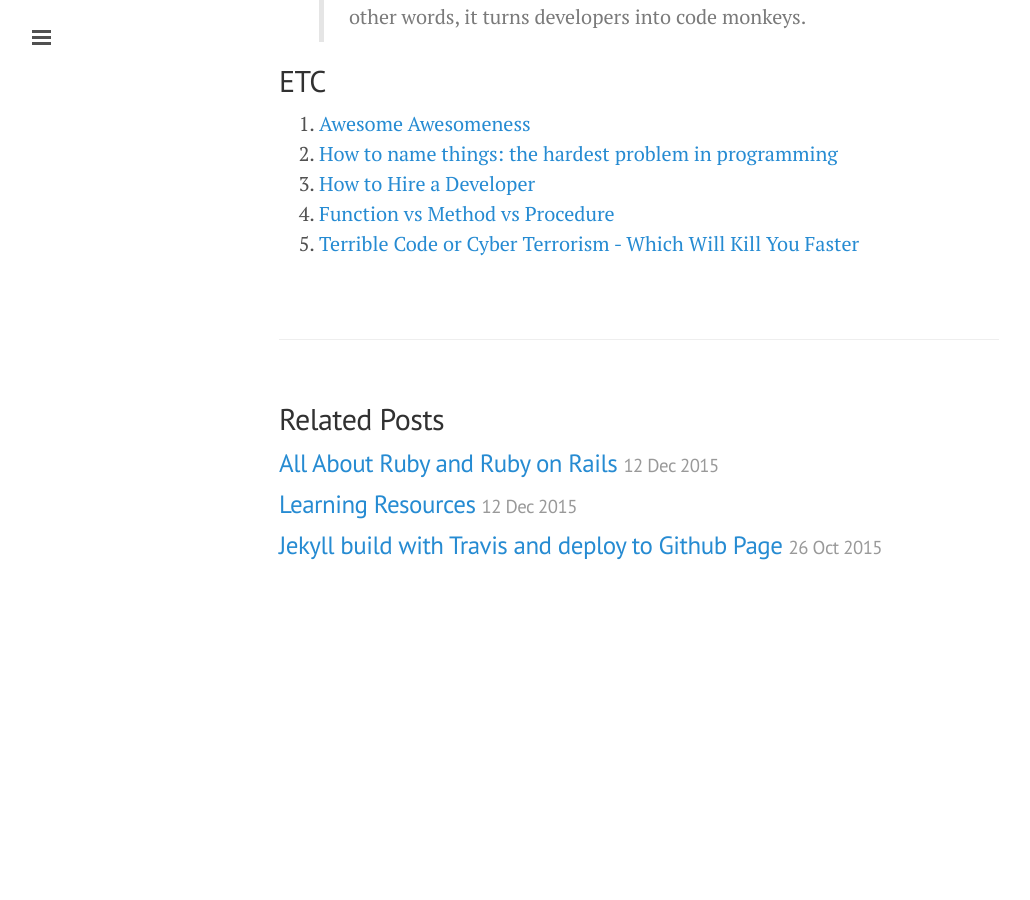
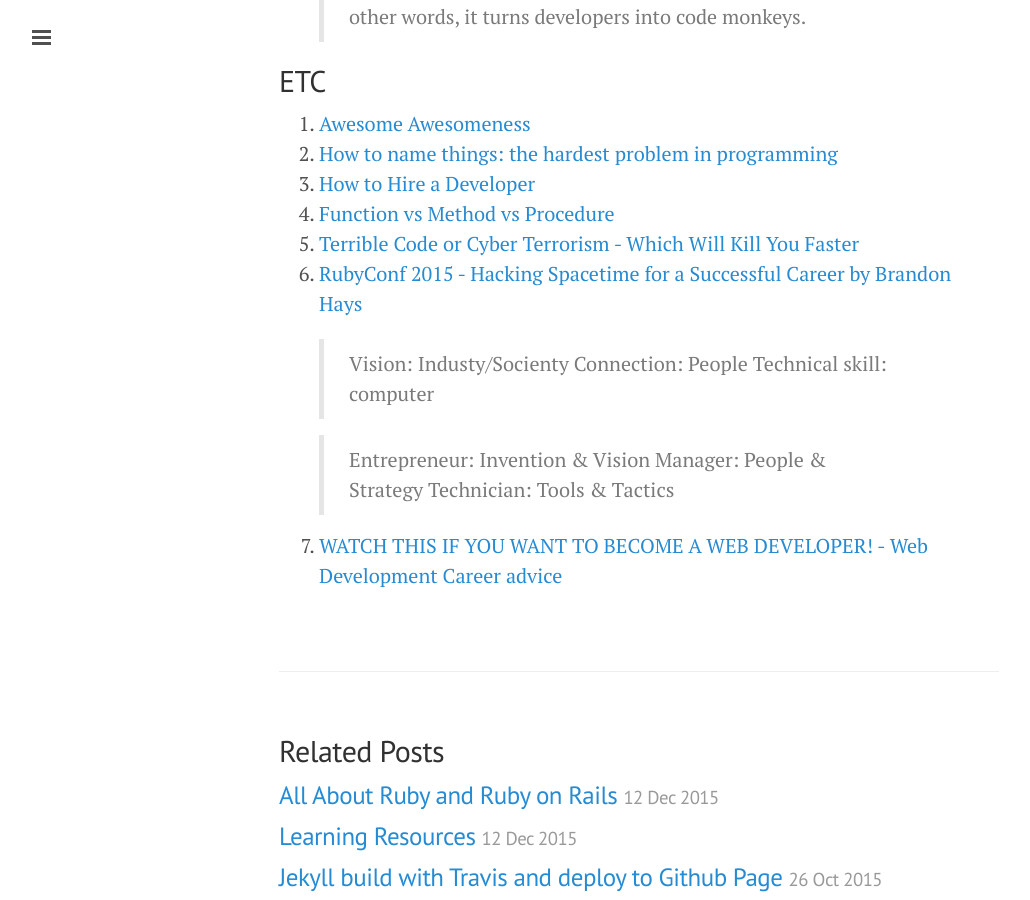
Before and after one commit to ibotdotout/ibotdotout.github.io, a Jekyll site: the page built from _posts/2015-06-24-coding.md, in a window 1280 px wide and 900 px high, scrolled down 3447 px. Shown: the whole window, without its empty margins (1-1031 px from the left). Built offline with Jekyll 4.4.1, drawn with Linux system fonts in a browser that asks for light colours; nearby versions of some CDN libraries; Markdown is read by kramdown in place of the engine named in the settings; before the commit the page ends 4069 px from its top, so only the background shows below that.

Commit message:
update coding

```diff
--- a/_posts/2015-06-24-coding.md
+++ b/_posts/2015-06-24-coding.md
@@ -120,3 +120,14 @@ excerpt: All about coding resources and stroy about coding.
 3. [How to Hire a Developer](https://adamcod.es/2013/02/28/how-to-hire-a-developer.html)
 4. [Function vs Method vs Procedure](https://adamcod.es/2013/09/27/function-method-procedure.html)
 5. [Terrible Code or Cyber Terrorism - Which Will Kill You Faster](https://www.youtube.com/watch?v=SX0RuFpR2qU)
+6. [RubyConf 2015 - Hacking Spacetime for a Successful Career by Brandon Hays](https://www.youtube.com/watch?v=TrLDU6u_-rY)
+
+    > Vision: Industy/Socienty
+    > Connection: People
+    > Technical skill: computer
+
+    > Entrepreneur: Invention & Vision
+    > Manager: People & Strategy
+    > Technician: Tools & Tactics
+
+7. [WATCH THIS IF YOU WANT TO BECOME A WEB DEVELOPER! - Web Development Career advice](https://www.youtube.com/watch?v=pB0WvcxTbCA)
```
